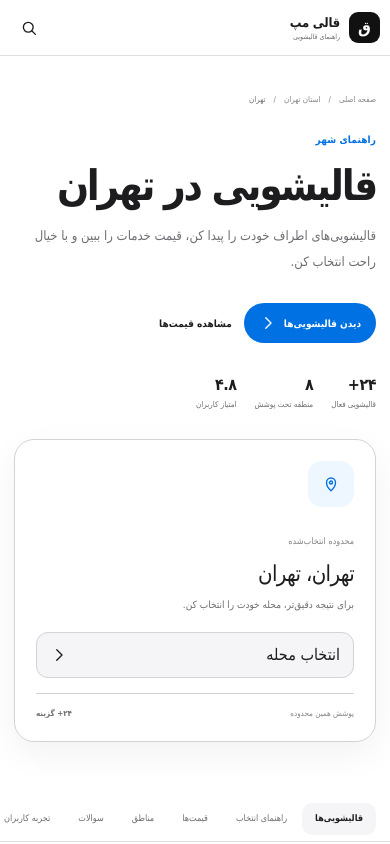
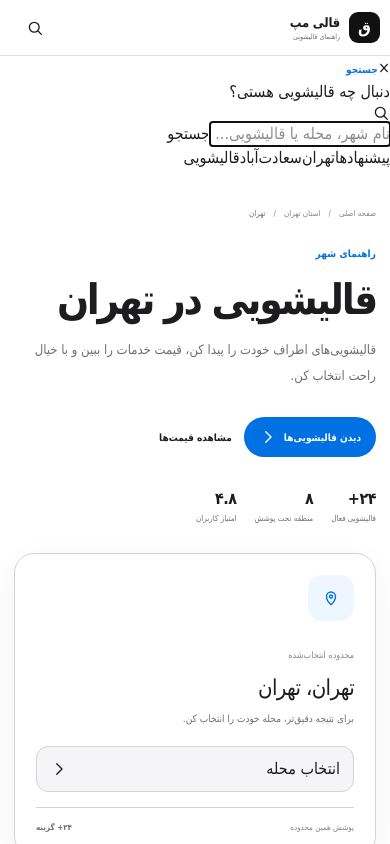
Before and after one commit to HoseinPirhadi/nextjs-boilerplate, a Next.js app: page /design-preview in a window 390 px wide. Both pictures are taken after a click on the button "جستجو". Shown: the top 844 px of the page. Built offline with nearby package versions, Linux system fonts and the light colour scheme; a web font is replaced by a local one.

Commit message:
fix: add functional search and mobile menu to preview header

```diff
--- a/app/design-preview/page.tsx
+++ b/app/design-preview/page.tsx
@@ -1,4 +1,7 @@
+"use client";
+
 import Link from "next/link";
+import { useEffect, useRef, useState } from "react";
 import styles from "./page.module.css";
 
 const cleaners = [
@@ -27,6 +30,13 @@ function Icon({ name }: { name: "search" | "chevron" | "pin" | "check" | "arrow"
 const fa = (n: number) => n.toLocaleString("fa-IR", { useGrouping: false });
 
 export default function DesignPreviewPage() {
+  const [searchOpen, setSearchOpen] = useState(false);
+  const [menuOpen, setMenuOpen] = useState(false);
+  const [query, setQuery] = useState("");
+  const inputRef = useRef<HTMLInputElement>(null);
+  useEffect(() => { if (searchOpen) inputRef.current?.focus(); }, [searchOpen]);
+  useEffect(() => { document.body.style.overflow = (searchOpen || menuOpen) ? "hidden" : ""; return () => { document.body.style.overflow = ""; }; }, [searchOpen, menuOpen]);
+
   return (
     <main className={styles.page} dir="rtl">
       <header className={styles.header}>
@@ -43,11 +53,30 @@ export default function DesignPreviewPage() {
           </nav>
 
           <div className={styles.headerTools}>
-            <button className={styles.searchButton} type="button"><Icon name="search" /><span>جستجو</span></button>
+            <button className={styles.searchButton} type="button" onClick={() => { setMenuOpen(false); setSearchOpen(true); }} aria-label="جستجو"><Icon name="search" /><span>جستجو</span></button>
+            <button className={styles.menuButton} type="button" onClick={() => { setSearchOpen(false); setMenuOpen(true); }} aria-label="باز کردن منو"><span></span><span></span><span></span></button>
             <Link href="/ostan-ha" className={styles.headerAction}>پیدا کردن قالیشویی</Link>
           </div>
         </div>
       </header>
+
+      {searchOpen && <div className={styles.overlay} onMouseDown={() => setSearchOpen(false)}>
+        <div className={styles.searchSheet} onMouseDown={(e) => e.stopPropagation()}>
+          <button className={styles.closeButton} onClick={() => setSearchOpen(false)} aria-label="بستن">×</button>
+          <span className={styles.eyebrow}>جستجو</span>
+          <h2>دنبال چه قالیشویی هستی؟</h2>
+          <div className={styles.searchField}><Icon name="search" /><input ref={inputRef} value={query} onChange={(e) => setQuery(e.target.value)} onKeyDown={(e) => { if (e.key === "Enter" && query.trim()) window.location.href = `/search?q=${encodeURIComponent(query.trim())}`; }} placeholder="نام شهر، محله یا قالیشویی..." /><button type="button" onClick={() => query.trim() && (window.location.href = `/search?q=${encodeURIComponent(query.trim())}`)}>جستجو</button></div>
+          <div className={styles.searchSuggestions}><span>پیشنهادها</span><button onClick={() => setQuery("تهران")}>تهران</button><button onClick={() => setQuery("سعادت‌آباد")}>سعادت‌آباد</button><button onClick={() => setQuery("قالیشویی")}>قالیشویی</button></div>
+        </div>
+      </div>}
+
+      {menuOpen && <div className={styles.menuOverlay} onMouseDown={() => setMenuOpen(false)}>
+        <aside className={styles.menuSheet} onMouseDown={(e) => e.stopPropagation()}>
+          <div className={styles.menuTop}><strong>منو</strong><button onClick={() => setMenuOpen(false)} aria-label="بستن">×</button></div>
+          <nav><a href="#cleaners" onClick={() => setMenuOpen(false)}>قالیشویی‌ها</a><a href="#prices" onClick={() => setMenuOpen(false)}>قیمت خدمات</a><a href="#guide" onClick={() => setMenuOpen(false)}>راهنمای انتخاب</a><Link href="/ostan-ha" onClick={() => setMenuOpen(false)}>استان‌ها</Link></nav>
+          <Link href="/ostan-ha" className={styles.menuCTA} onClick={() => setMenuOpen(false)}>پیدا کردن قالیشویی</Link>
+        </aside>
+      </div>}
 
       <section className={styles.hero}>
         <div className={styles.heroContent}>
```
